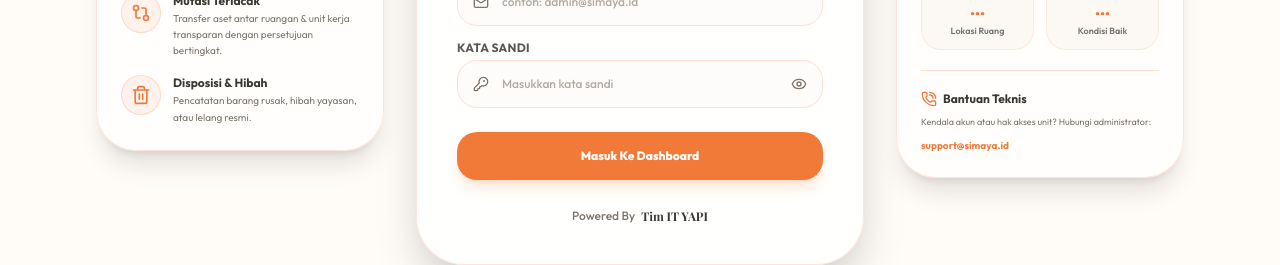
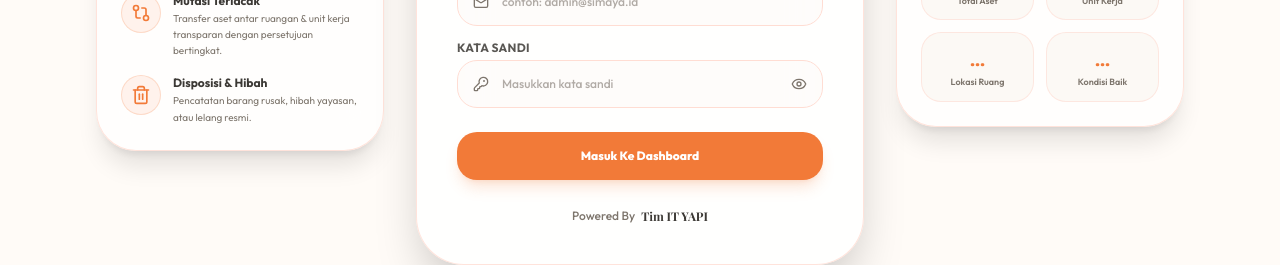
Before and after one commit to Adi-Sumardi/simaya-v3, a Next.js app in the folder frontend/: page /login in a window 1280 px wide. Shown: the part 396-661 px from the top of the page. Built offline with nearby package versions, Linux system fonts and the light colour scheme; no server answers; a web font is replaced by a local one.

Commit message:
style(login): remove technical support contact section from login page

```diff
--- a/frontend/src/app/login/page.tsx
+++ b/frontend/src/app/login/page.tsx
@@ -13,7 +13,6 @@ import {
   GitCompare,
   Trash2,
   BarChart3,
-  PhoneCall,
   QrCode,
   ShieldCheck
 } from "lucide-react";
@@ -278,22 +277,6 @@ export default function LoginPage() {
                 <p className="text-[9px] text-muted-foreground font-semibold mt-0.5">Kondisi Baik</p>
               </div>
             </div>
-
-            <hr className="border-border" />
-
-            <div className="flex flex-col gap-2">
-              <h4 className="text-xs font-bold text-foreground flex items-center gap-1.5">
-                <PhoneCall className="w-4 h-4 text-primary" />
-                <span>Bantuan Teknis</span>
-              </h4>
-              <p className="text-[9px] text-muted-foreground leading-relaxed">Kendala akun atau hak akses unit? Hubungi administrator:</p>
-              <a
-                href="mailto:support@simaya.id"
-                className="text-[10px] text-primary font-bold hover:underline"
-              >
-                support@simaya.id
-              </a>
-            </div>
           </Card>
         </section>
 
```
